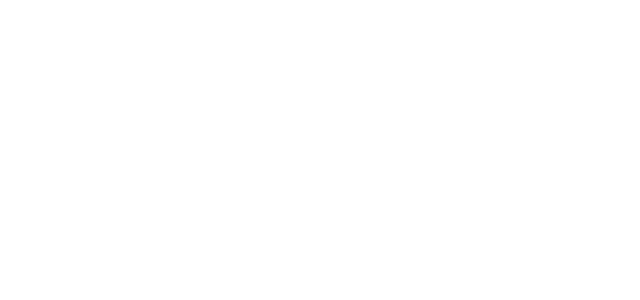
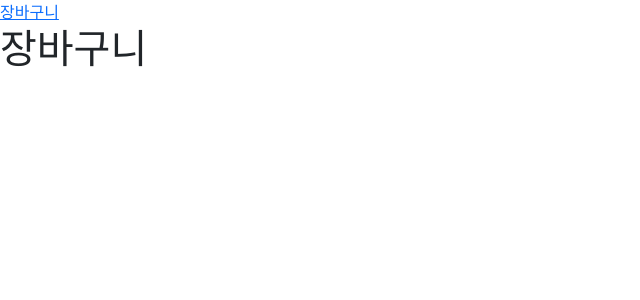
Before and after one commit to Sion-Lee919/ezmarket_react, a React (Create React App) app in the folder react_ezmarket/: page /cart in a window 1280 px wide. Before the commit this address had no page. Shown: the top 300 px of the page, without its empty margins (0-640 px from the left). Built offline with nearby package versions, Linux system fonts and the light colour scheme.

Commit message:
ItemDetail.js 추가

```diff
--- a/react_ezmarket/package.json
+++ b/react_ezmarket/package.json
@@ -16,9 +16,8 @@
     "styled-components": "^6.1.13",
     "web-vitals": "^2.1.4"
   },
-  "proxy": "http://localhost:9090",
   "scripts": {
-    "start": "set PORT=4000 && react-scripts start",
+    "start": "react-scripts start",
     "build": "react-scripts build",
     "test": "react-scripts test",
     "eject": "react-scripts eject"
--- a/react_ezmarket/src/App.js
+++ b/react_ezmarket/src/App.js
@@ -1,7 +1,10 @@
 //import './App.css';
 import React from 'react';
 import 'bootstrap/dist/css/bootstrap.min.css';
-import { BrowserRouter, Routes, Route} from 'react-router-dom';
+import { BrowserRouter, Routes, Route, Link} from 'react-router-dom';
+import CartList from './components/CartList';
+import HeaderComponent from './components/HeaderComponent';
+import ItemDetail from './components/ItemDetail';
 
 
 function App() {
@@ -9,11 +12,11 @@
   return (
     <div>
       <BrowserRouter>
-
+      <HeaderComponent/>
       <Routes>
-
+        <Route path='/cart' element={<CartList/>}/>
+        <Route path='/item/:itemid' element={<ItemDetail/>}/>
       </Routes>
-
       </BrowserRouter>
     </div>
   );
--- /dev/null
+++ b/react_ezmarket/src/components/CartList.js
@@ -0,0 +1,11 @@
+function CartList(){
+
+    return (
+        <div>
+            <h1>장바구니</h1>
+        </div>
+    )
+
+}
+
+export default CartList;
--- /dev/null
+++ b/react_ezmarket/src/components/HeaderComponent.js
@@ -0,0 +1,11 @@
+import { Link } from "react-router-dom";
+
+const HeaderComponent = (prop) => {
+    return (
+    <div>
+        <Link to="/cart">장바구니</Link>
+    </div>
+    )
+}
+
+export default HeaderComponent;
--- /dev/null
+++ b/react_ezmarket/src/components/ItemDetail.js
@@ -0,0 +1,36 @@
+import { useEffect, useState } from "react";
+import axios from "axios";
+import { useParams } from "react-router-dom";
+function ItemDetail(){
+
+    const [dto, setDto] = useState(null);
+    const {itemid} = useParams();
+
+    useEffect(() => {
+        console.log(itemid);
+        axios({
+            url : `http://localhost:9090/item/${itemid}`,
+            method : 'GET',
+
+        })
+        .then(function(res){
+            setDto(res.data);
+        })
+    }, [itemid])
+
+    if (!dto) {
+        return <div>Loading...</div>;
+    }
+
+    return (
+        <div>
+            <h1>제품이름 : {dto.name || '정보없음'}</h1>
+            <p>제품정보 : {dto.description || '정보없음'}</p>
+            <p>가격 : {dto.price || '정보없음'}</p>
+            <p>수량 : {dto.stock_quantity || '정보없음'}</p>
+        </div>
+    );
+
+}
+
+export default ItemDetail;
```
Also changed, not shown: 1 other file (tests, documents, lock files or other folders).
